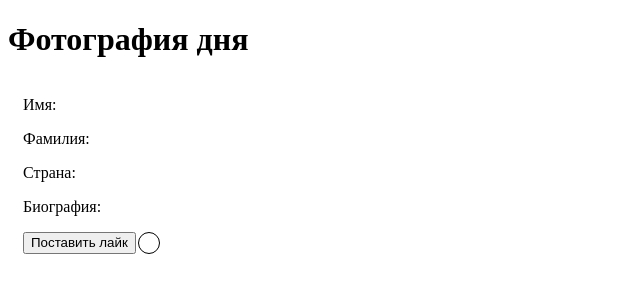
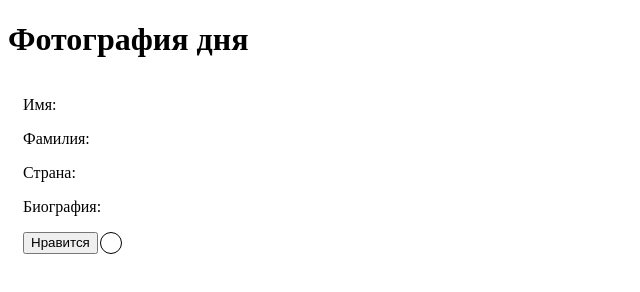
Before and after one commit to jpikin/jsBrowserAPI_sem3_hw, a plain HTML site: page index.html in a window 1280 px wide. Shown: the whole page, without its empty margins (0-640 px from the left). Drawn offline with Linux system fonts and the light colour scheme; no server answers.

Commit message:
change button

```diff
--- a/index.html
+++ b/index.html
@@ -19,7 +19,7 @@
 
             </div>
             <div id="likesContainer">
-                <button id="likeButton">Поставить лайк</button>
+                <button id="likeButton">Нравится</button>
                 <div id="likes"></div>
             </div>
         </div>
```
